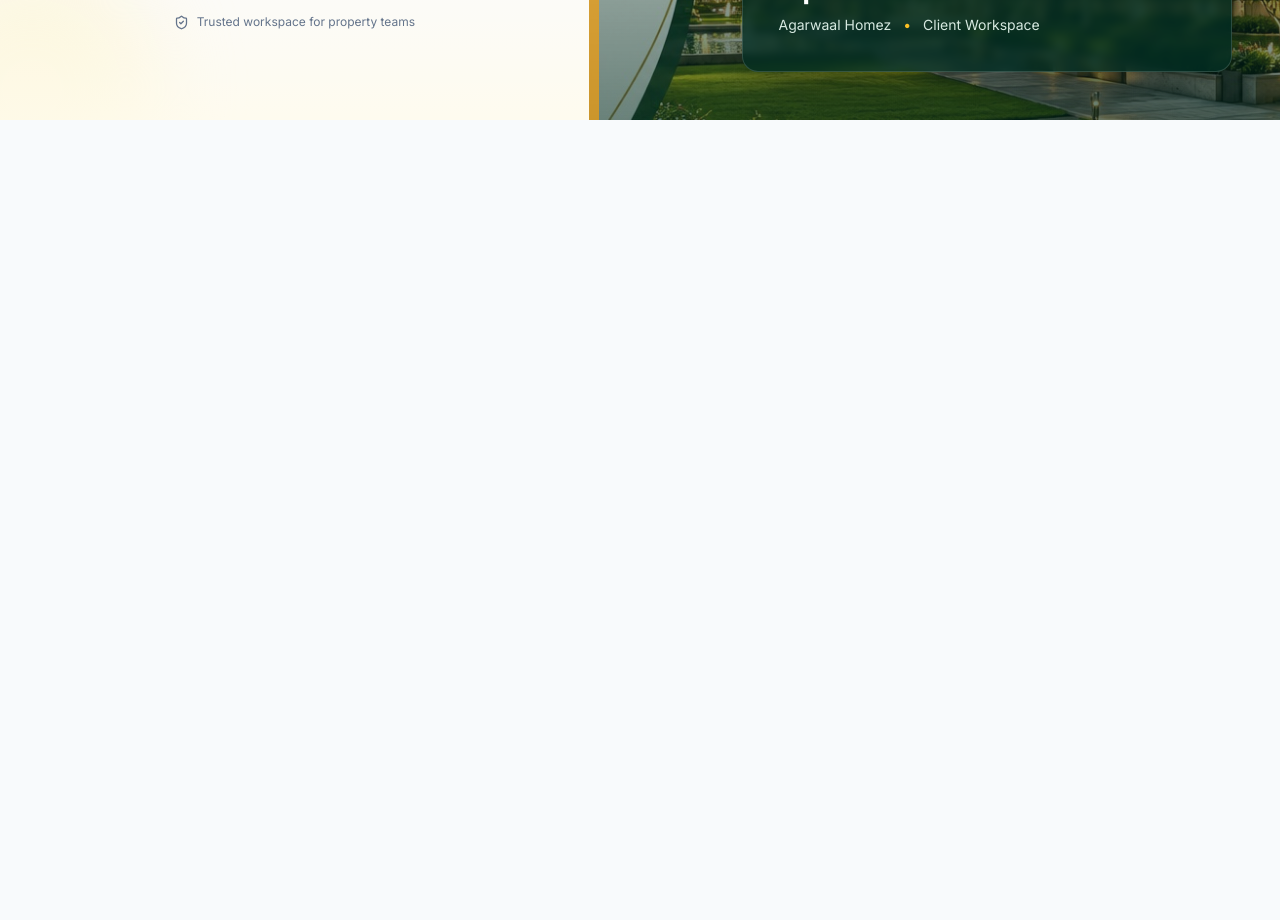
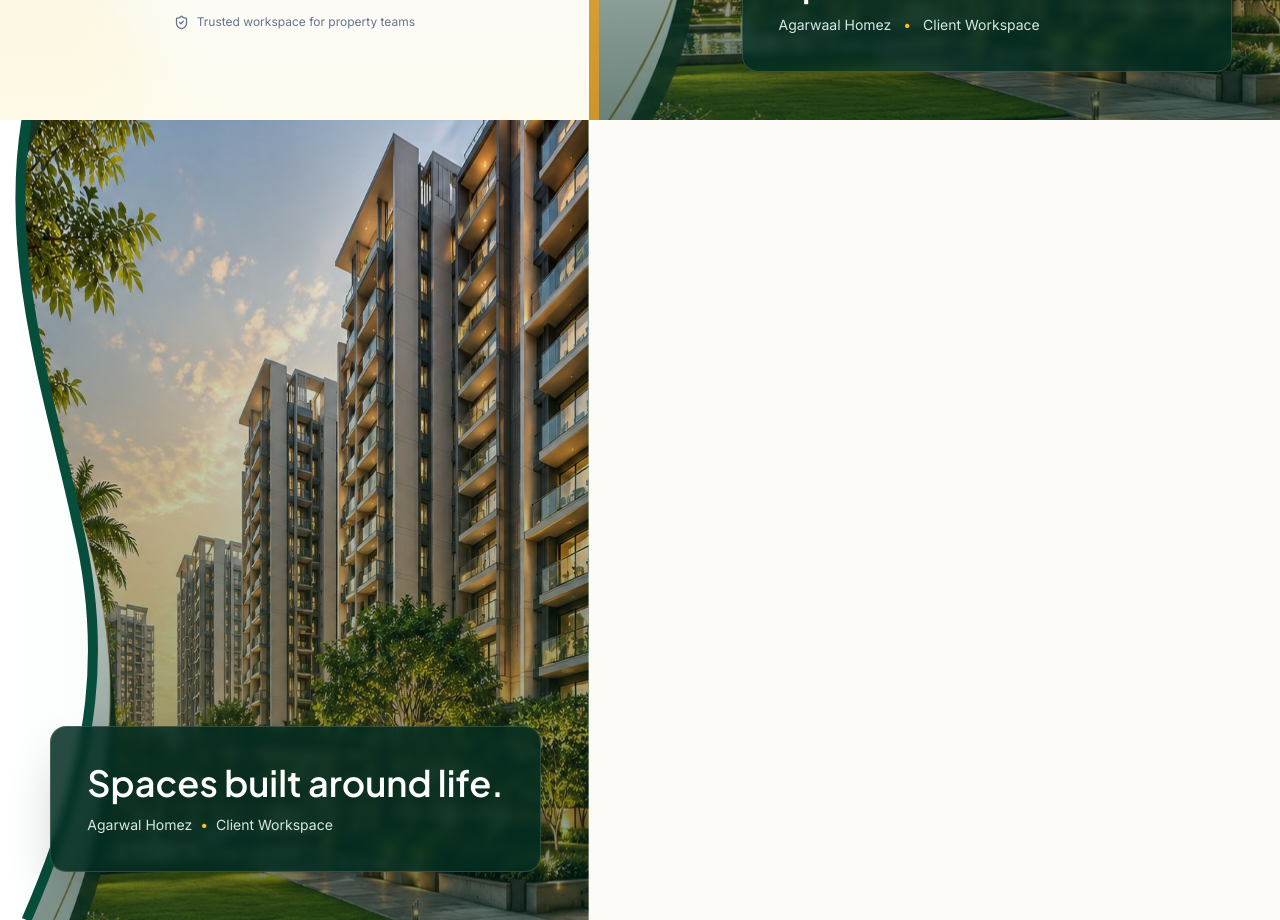
Before and after one commit to mohsin6388/Agarwal-Homez, a React (Vite) app: page /login in a window 1280 px wide. Shown: the part 680-1600 px from the top of the page. Before the commit the page ends 800 px from the top, so only its background shows below. Built offline with nearby package versions, Linux system fonts and the light colour scheme; no server answers.

Commit message:
login page design fix

```diff
--- a/src/layouts/AuthLayout.jsx
+++ b/src/layouts/AuthLayout.jsx
@@ -1,26 +1,126 @@
-import { Outlet, Link } from 'react-router-dom';
-import { Building2, ShieldCheck } from 'lucide-react';
+import { Outlet, Link } from "react-router-dom";
+import { Building2, ShieldCheck } from "lucide-react";
 
 export default function AuthLayout() {
   return (
     <div className="login-layout min-h-screen bg-[#fcfbf8] lg:grid lg:grid-cols-[minmax(440px,0.92fr)_1.08fr]">
       <section className="relative flex min-h-screen items-center px-6 py-10 sm:px-12 lg:px-16 xl:px-24">
-        <div className="pointer-events-none absolute inset-0 overflow-hidden"><div className="absolute -bottom-24 -left-24 h-64 w-64 rounded-full bg-amber-100/50 blur-2xl"/><div className="absolute bottom-0 left-0 h-32 w-full bg-gradient-to-t from-amber-50/70 to-transparent"/></div>
+        <div className="pointer-events-none absolute inset-0 overflow-hidden">
+          <div className="absolute -bottom-24 -left-24 h-64 w-64 rounded-full bg-amber-100/50 blur-2xl" />
+          <div className="absolute bottom-0 left-0 h-32 w-full bg-gradient-to-t from-amber-50/70 to-transparent" />
+        </div>
         <div className="relative mx-auto w-full max-w-[480px]">
           <Link to="/" className="hidden items-center gap-3 lg:inline-flex">
-            <span className="flex h-12 w-12 items-center justify-center rounded-xl bg-emerald-950 text-white"><Building2 size={26}/></span>
-            <span className="font-display text-2xl font-bold leading-6 text-emerald-950">Agarwaal<br/>Homez<span className="ml-1 text-amber-600">—</span></span>
+            <span className="flex h-12 w-12 items-center justify-center rounded-xl bg-emerald-950 text-white">
+              <Building2 size={26} />
+            </span>
+            <span className="font-display text-2xl font-bold leading-6 text-emerald-950">
+              Agarwaal
+              <br />
+              Homez<span className="ml-1 text-amber-600">—</span>
+            </span>
           </Link>
-          <div className="mt-6 lg:mt-16"><Outlet/></div>
-          <p className="mt-9 hidden items-center justify-center gap-2 text-xs text-ink-500 sm:flex"><ShieldCheck size={15}/> Trusted workspace for property teams</p>
+          <div className="mt-6 lg:mt-16">
+            <Outlet />
+          </div>
+          <p className="mt-9 hidden items-center justify-center gap-2 text-xs text-ink-500 sm:flex">
+            <ShieldCheck size={15} /> Trusted workspace for property teams
+          </p>
         </div>
       </section>
       <aside className="relative hidden min-h-screen overflow-hidden bg-emerald-950 lg:block">
-        <div className="absolute inset-0 bg-cover bg-center" style={{backgroundImage: "linear-gradient(180deg, rgba(2,44,34,.05) 40%, rgba(2,44,34,.58) 100%), url('/images/property-login.jpg')"}}/>
-        <div className="absolute inset-0 border-l-[10px] border-amber-500/70"/>
+        <div
+          className="absolute inset-0 bg-cover bg-center"
+          style={{
+            backgroundImage:
+              "linear-gradient(180deg, rgba(2,44,34,.05) 40%, rgba(2,44,34,.58) 100%), url('/images/property-login.jpg')",
+          }}
+        />
+        <div className="absolute inset-0 border-l-[10px] border-amber-500/70" />
         <div className="absolute bottom-8 right-8 max-w-xl rounded-2xl border border-white/15 bg-emerald-950/80 p-7 text-white shadow-2xl backdrop-blur-sm xl:bottom-12 xl:right-12 xl:p-9">
-          <p className="font-display text-3xl font-semibold leading-tight xl:text-4xl">Spaces built around life.</p>
-          <p className="mt-3 text-sm text-emerald-50/90">Agarwaal Homez <span className="mx-2 text-amber-400">•</span> Client Workspace</p>
+          <p className="font-display text-3xl font-semibold leading-tight xl:text-4xl">
+            Spaces built around life.
+          </p>
+          <p className="mt-3 text-sm text-emerald-50/90">
+            Agarwaal Homez <span className="mx-2 text-amber-400">•</span> Client
+            Workspace
+          </p>
+        </div>
+      </aside>{" "}
+      <aside className="relative hidden min-h-screen overflow-hidden bg-gradient-to-r from-white via-emerald-50 to-emerald-100 lg:block">
+        {/* Light green background outside the image */}
+        <div className="absolute inset-0 bg-gradient-to-r from-white via-emerald-50 to-emerald-100" />
+
+        {/* Property image with curved left edge */}
+        <svg
+          className="absolute inset-0 h-full w-full"
+          viewBox="0 0 1000 1000"
+          preserveAspectRatio="none"
+          xmlns="http://www.w3.org/2000/svg"
+        >
+          <defs>
+            <clipPath id="propertyImageCurve">
+              <path
+                d="
+          M 45 0
+          L 1000 0
+          L 1000 1000
+          L 45 1000
+          C 170 790, 180 650, 130 500
+          C 90 360, 5 180, 45 0
+          Z
+        "
+              />
+            </clipPath>
+
+            <linearGradient id="propertyImageShade" x1="0" y1="0" x2="0" y2="1">
+              <stop offset="0%" stopColor="#022c22" stopOpacity="0.02" />
+              <stop offset="100%" stopColor="#022c22" stopOpacity="0.5" />
+            </linearGradient>
+          </defs>
+
+          <image
+            href="/images/property-login.jpg"
+            x="0"
+            y="0"
+            width="1000"
+            height="1000"
+            preserveAspectRatio="xMidYMid slice"
+            clipPath="url(#propertyImageCurve)"
+          />
+
+          <rect
+            width="1000"
+            height="1000"
+            fill="url(#propertyImageShade)"
+            clipPath="url(#propertyImageCurve)"
+          />
+
+          {/* Smooth dark green curve */}
+          <path
+            d="
+        M 45 0
+        C 5 180, 90 360, 130 500
+        C 180 650, 170 790, 45 1000
+      "
+            fill="none"
+            stroke="#064e3b"
+            strokeWidth="10"
+            vectorEffect="non-scaling-stroke"
+          />
+        </svg>
+
+        {/* Bottom information card */}
+        <div className="absolute bottom-8 right-8 z-10 max-w-xl rounded-2xl border border-white/15 bg-emerald-950/85 p-7 text-white shadow-2xl backdrop-blur-sm xl:bottom-12 xl:right-12 xl:p-9">
+          <p className="font-display text-3xl font-semibold leading-tight xl:text-4xl">
+            Spaces built around life.
+          </p>
+
+          <p className="mt-3 text-sm text-emerald-50/90">
+            Agarwal Homez
+            <span className="mx-2 text-amber-400">•</span>
+            Client Workspace
+          </p>
         </div>
       </aside>
     </div>
```
Also changed, not shown: 1 other file (tests, documents, lock files or other folders).
